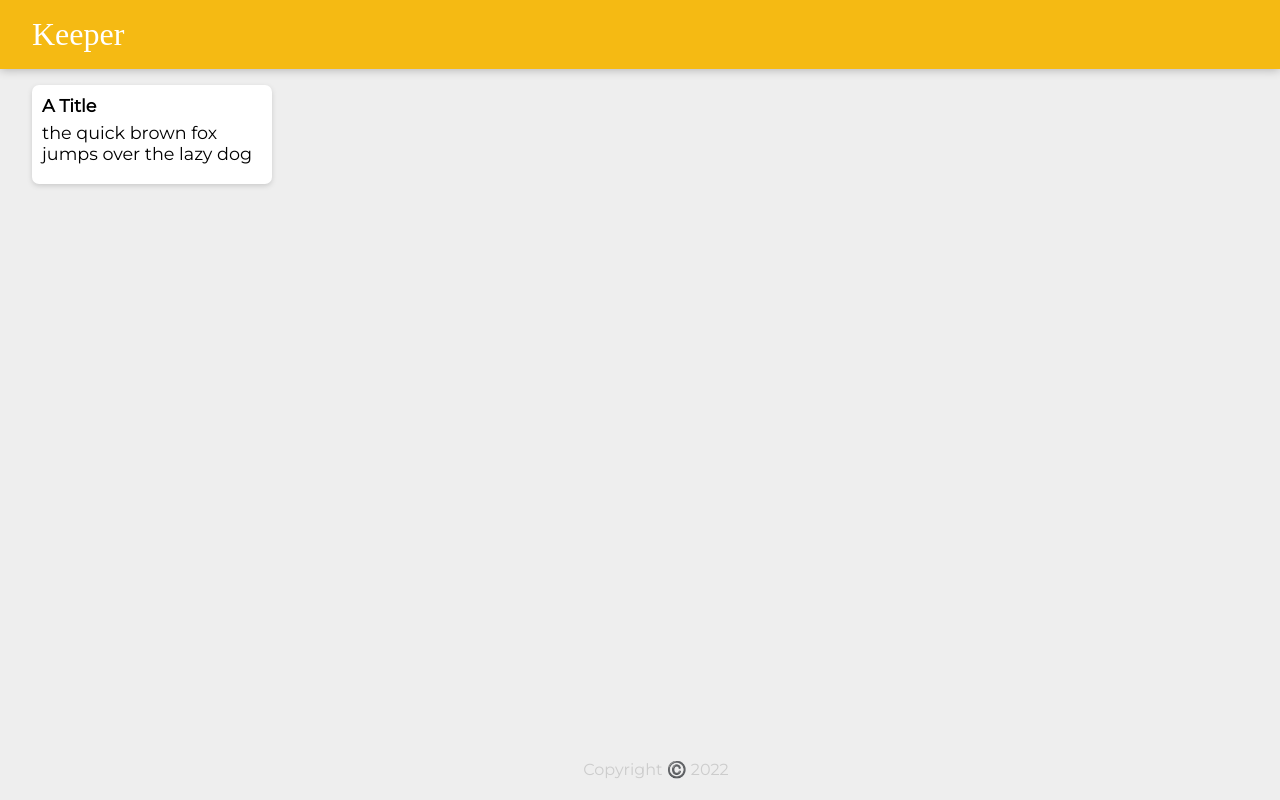
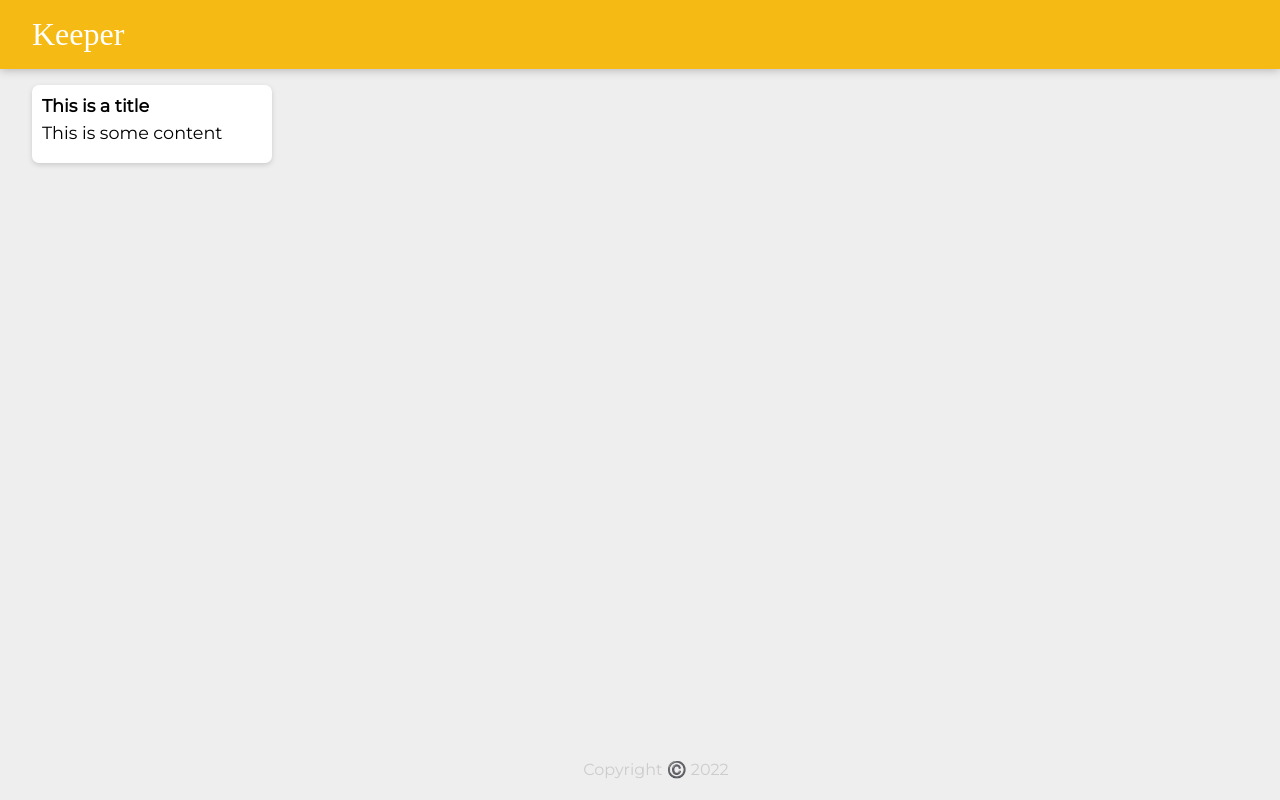
Before and after one commit to veersheth/keeper-app, a React (Create React App) app: page / in a window 1280 px wide. Built offline with nearby package versions, Linux system fonts and the light colour scheme; a web font is replaced by a local one.

Commit message:
add file to store notes with sample notes

```diff
--- a/src/components/App.jsx
+++ b/src/components/App.jsx
@@ -3,12 +3,19 @@
 import Footer from "./Footer"
 import Note from "./Note"
 
+import notes from "../notes"
+
 function App() {
+
     return <div>
         <Header />
-        <Note />
+        <Note
+            title="This is a title"
+            content="This is some content"
+        />
         <Footer />
     </div>
+
 }
 
 export default App
--- a/src/components/Note.jsx
+++ b/src/components/Note.jsx
@@ -1,14 +1,9 @@
 import React from "react"
 
-function Note(){
+function Note(props){
     return <div className="note">
-        <h1>
-            A Title
-        </h1>
-
-        <p>
-            the quick brown fox jumps over the lazy dog
-        </p>
+        <h1>{props.title}</h1>
+        <p>{props.content}</p>
     </div>
 }
 
--- /dev/null
+++ b/src/notes.jsx
@@ -0,0 +1,27 @@
+const notes = [
+    {
+      key: 1,
+      title: "Delegation",
+      content:
+        "Q. How many programmers does it take to change a light bulb? A. None – It’s a hardware problem"
+    },
+    {
+      key: 2,
+      title: "Loops",
+      content:
+        "How to keep a programmer in the shower forever. Show him the shampoo bottle instructions: Lather. Rinse. Repeat."
+    },
+    {
+      key: 3,
+      title: "Arrays",
+      content:
+        "Q. Why did the programmer quit his job? A. Because he didn't get arrays."
+    },
+    {
+      key: 4,
+      title: "Hardware vs. Software",
+      content:
+        "What's the difference between hardware and software? You can hit your hardware with a hammer, but you can only curse at your software."
+    }
+  ];
+ export default notes
```
